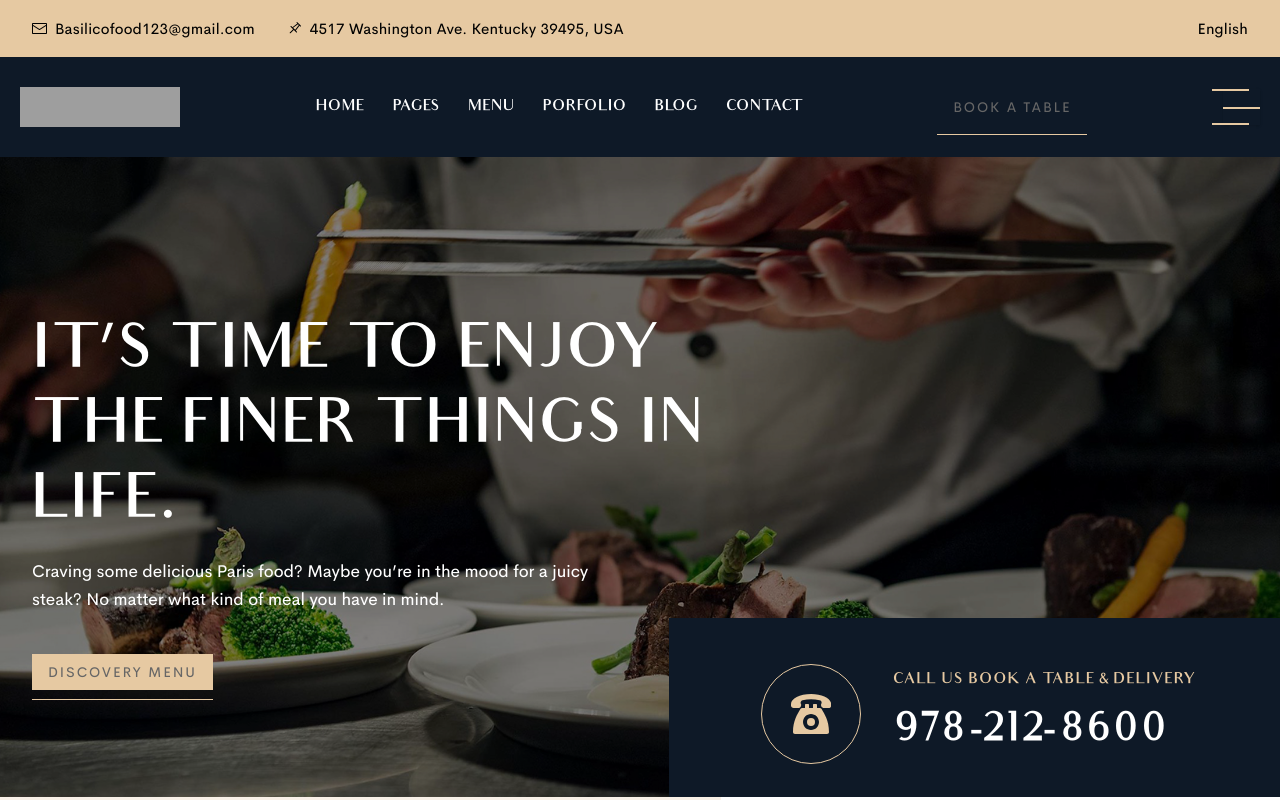
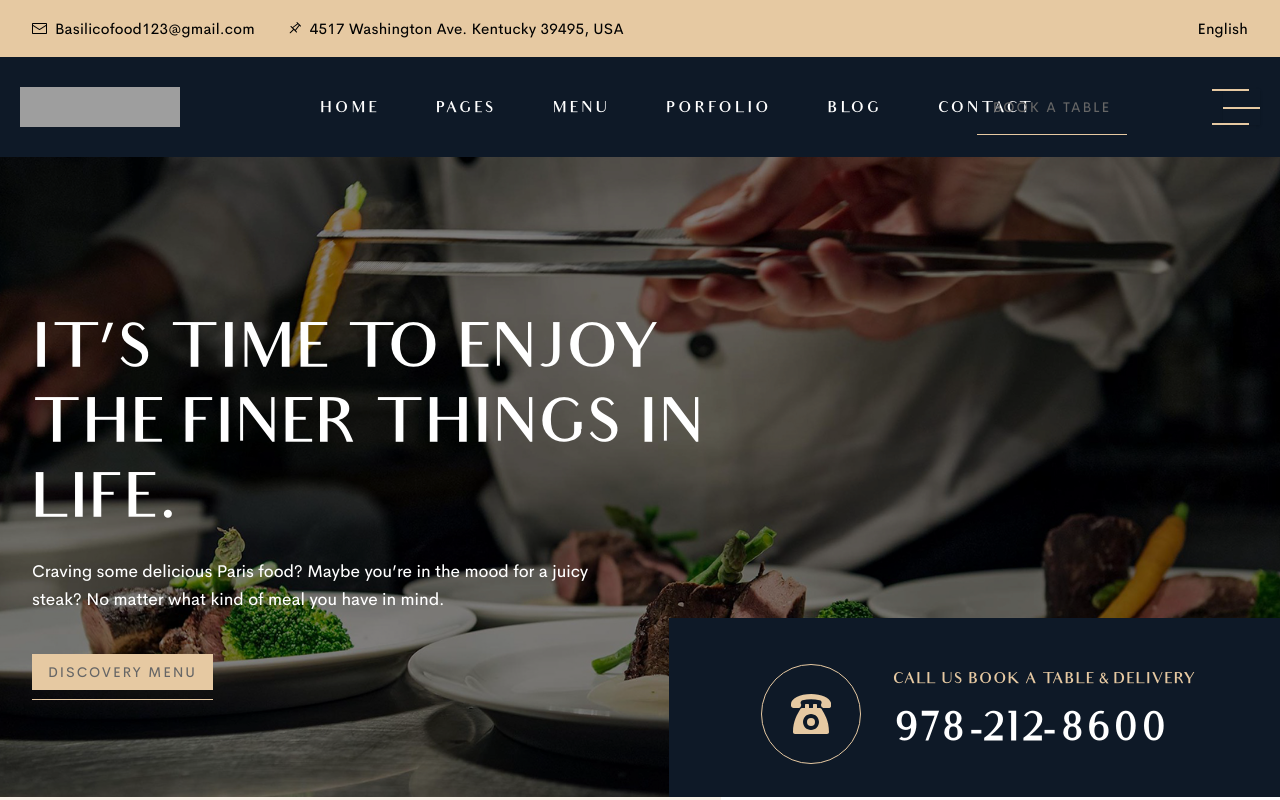
Before and after one commit to vhuy257/basilico, a Next.js app: page / in a window 1280 px wide. Shown: the top 800 px of the page. Built offline with nearby package versions, Linux system fonts and the light colour scheme; grey boxes are pictures that could not be loaded; what tailwindcss-animated would draw is missing.

Commit message:
Fix style issue

```diff
--- a/src/app/globals.css
+++ b/src/app/globals.css
@@ -98,6 +98,65 @@ textarea, input[type="text"], input[type="password"], input[type="datetime"], in
 	display: flex;
 	align-items: center;
 	justify-content: flex-start;
+}
+
+.header .main-nav {
+	position: absolute;
+	left: 25%;
+	top: 52%;
+	-webkit-transform: translateY(-50%);
+	-ms-transform: translateY(-50%);
+	-o-transform: translateY(-50%);
+	transform: translateY(-50%);
+	height: 100%;
+	display: flex;
+}
+
+#main-nav .menu {
+	display: flex;
+	align-items: center;
+	justify-content: flex-start;
+}
+
+#main-nav .menu li::after {
+	content: "";
+	position: absolute;
+	bottom: 2px;
+	left: 0;
+	width: 0;
+	height: 1px;
+	background: #e6c9a2;
+	-webkit-transition: all 0.3s ease;
+	-moz-transition: all 0.3s ease;
+	-ms-transition: all 0.3s ease;
+	-o-transition: all 0.3s ease;
+	transition: all 0.3s ease;
+}
+
+#main-nav .menu li {
+	position: relative;
+	margin-right: 56px;
+	height: 100%;
+	display: flex;
+	align-items: center;
+}
+
+#main-nav .menu li a {
+	font-size: 15px;
+	line-height: 3.333;
+	letter-spacing: 2.9px;
+	font-weight: 200;
+	position: relative;
+	display: block;
+	line-height: 1.5;
+	text-transform: uppercase;
+	color: #fff;
+}
+
+#main-nav .menu li.current-menu-item::after, #main-nav .menu li:hover::after {
+	width: 100%;
+	height: 2px;
+	bottom: 2px;
 }
 
 input::placeholder {
--- a/src/components/Layout/Header.tsx
+++ b/src/components/Layout/Header.tsx
@@ -2,11 +2,14 @@
 import React, { useState } from 'react'
 import { AspectRatio } from '@/components/ui/aspect-ratio'
 import Image from 'next/image'
-import ButtonComponent from '../Button/Button'
-import styles from '@/components/Button/Button.module.css'
+
 import { Button } from '@/components/ui/button'
 import clsx from 'clsx'
 import useScrollTop from '@/hooks/useScrollTop'
+import ButtonComponent from '../Button/Button'
+
+import styles from '@/components/Button/Button.module.css'
+import Link from 'next/link'
 
 const Header = () => {
   const [show, toggleShow] = useState(false)
@@ -45,15 +48,17 @@ const Header = () => {
               <Image src={'/images/basilico_logo.png'} alt="Basilico" fill className='object-cover'/>
             </AspectRatio>
           </div>
-          <ul className={`uppercase text-white flex gap-x-7 font-audrey`}>
-            <li>Home</li>
-            <li>Pages</li>
-            <li>Menu</li>
-            <li>Porfolio</li>
-            <li>Blog</li>
-            <li>Contact</li>
-          </ul>
-          <div className="book-a-table">
+          <nav id="main-nav" className='main-nav'>
+            <ul className={`uppercase text-white flex font-audrey menu`}>
+              <li><Link href="#">Home</Link></li>
+              <li><Link href="#">Pages</Link></li>
+              <li><Link href="#">Menu</Link></li>
+              <li><Link href="#">Porfolio</Link></li>
+              <li><Link href="#">Blog</Link></li>
+              <li><Link href="#">Contact</Link></li>
+            </ul>
+          </nav>
+          <div className="book-a-table ml-auto mr-24">
             <ButtonComponent btnText="Book a Table" btnTypeClass='btnHeader'/>
           </div>
           <div className="sidebar-btn">
--- a/src/components/Section/SMenu/SMenu.tsx
+++ b/src/components/Section/SMenu/SMenu.tsx
@@ -31,7 +31,7 @@ const SMenu = () => {
               Taste the Best that Surprise you
             </p>
             <h3
-              className="title aos-init mb-6"
+              className="title aos-init mb-6 mt-5"
               data-aos-duration="1000"
               data-aos="fade-up"
             >
```
Also changed, not shown: 1 other file (tests, documents, lock files or other folders).
